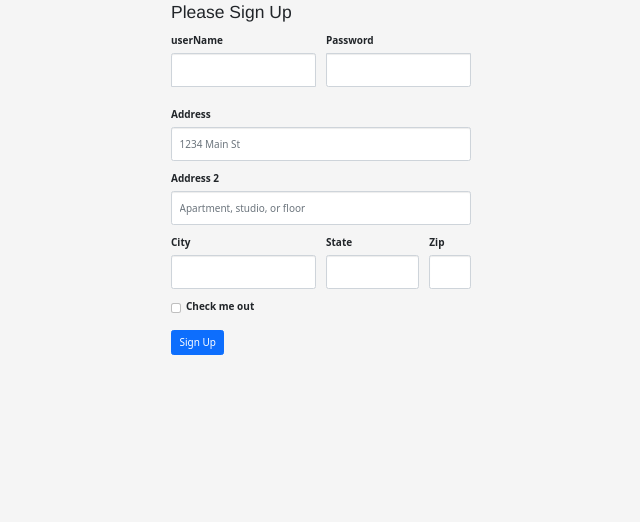
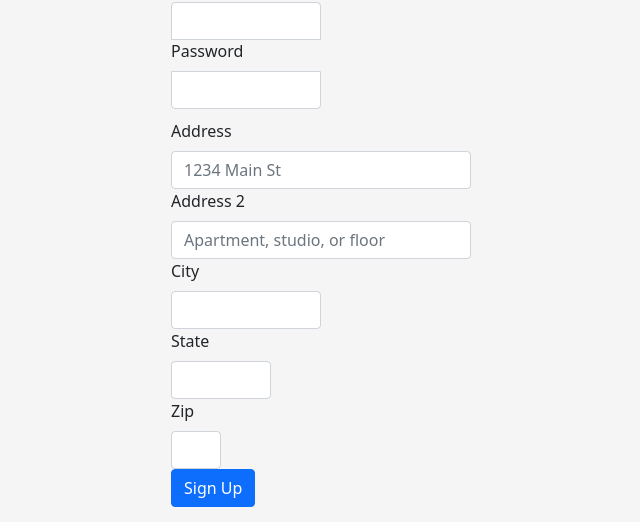
Before and after one commit to Reydel-Gutierrez/CTS, a website: page Interfaces/signup.html in a window 1280 px wide. Shown: the part 299-821 px from the top of the page, without its empty margins (319-959 px from the left). Before the commit the page ends 800 px from the top, so only its background shows below. Drawn offline with nearby package versions, Linux system fonts and the light colour scheme; files that its build step writes are made by us from their sources.

Commit message:
signup html commit

```diff
--- a/Interfaces/signup.html
+++ b/Interfaces/signup.html
@@ -7,8 +7,6 @@
     <meta name="author" content="Mark Otto, Jacob Thornton, and Bootstrap contributors">
     <meta name="generator" content="Hugo 0.88.1">
     <title>Sign In</title>
-
-    <link href="../assets/dist/css/bootstrap.min.css" rel="stylesheet">
 
 
 
@@ -26,14 +24,15 @@
       <img class="mb-4" src="logo.svg" alt="" width="140" height="140">
       <h1 class="h3 mb-3 fw-normal">Please Sign Up</h1>
 
+  <form method="POST" action="/">
     <form class="row g-3">
   <div class="col-md-6">
-    <label for="input" class="form-label">userName</label>
-    <input type="email" class="form-control" id="userName" value"Message">
+    <label for="input" class="form-label">Username</label>
+    <input type="email" name="userName" class="form-control" id="userName" value"Message">
   </div>
   <div class="col-md-6">
     <label for="inputPassword4" class="form-label">Password</label>
-    <input type="password" class="form-control" id="inputPassword" value="">
+    <input type="password" name="password" class="form-control" id="inputPassword" value="">
   </div>
   <div class="col-12">
     <label for="inputAddress" class="form-label">Address</label>
@@ -53,19 +52,12 @@
   </div>
   <div class="col-md-2">
     <label for="inputZip" class="form-label">Zip</label>
-    <input type="text" class="form-control" id="inputZip">
-  </div>
-  <div class="col-12">
-    <div class="form-check">
-      <input class="form-check-input" type="checkbox" id="gridCheck">
-      <label class="form-check-label" for="gridCheck">
-        Check me out
-      </label>
-    </div>
+    <input type="text" name="zip" class="form-control" id="inputZip">
   </div>
   <div class="col-12">
     <button type="submit" onClick="getUser()" class="btn btn-primary">Sign Up</button>
   </div>
+</form>
 </form>
 </main>
 
```
